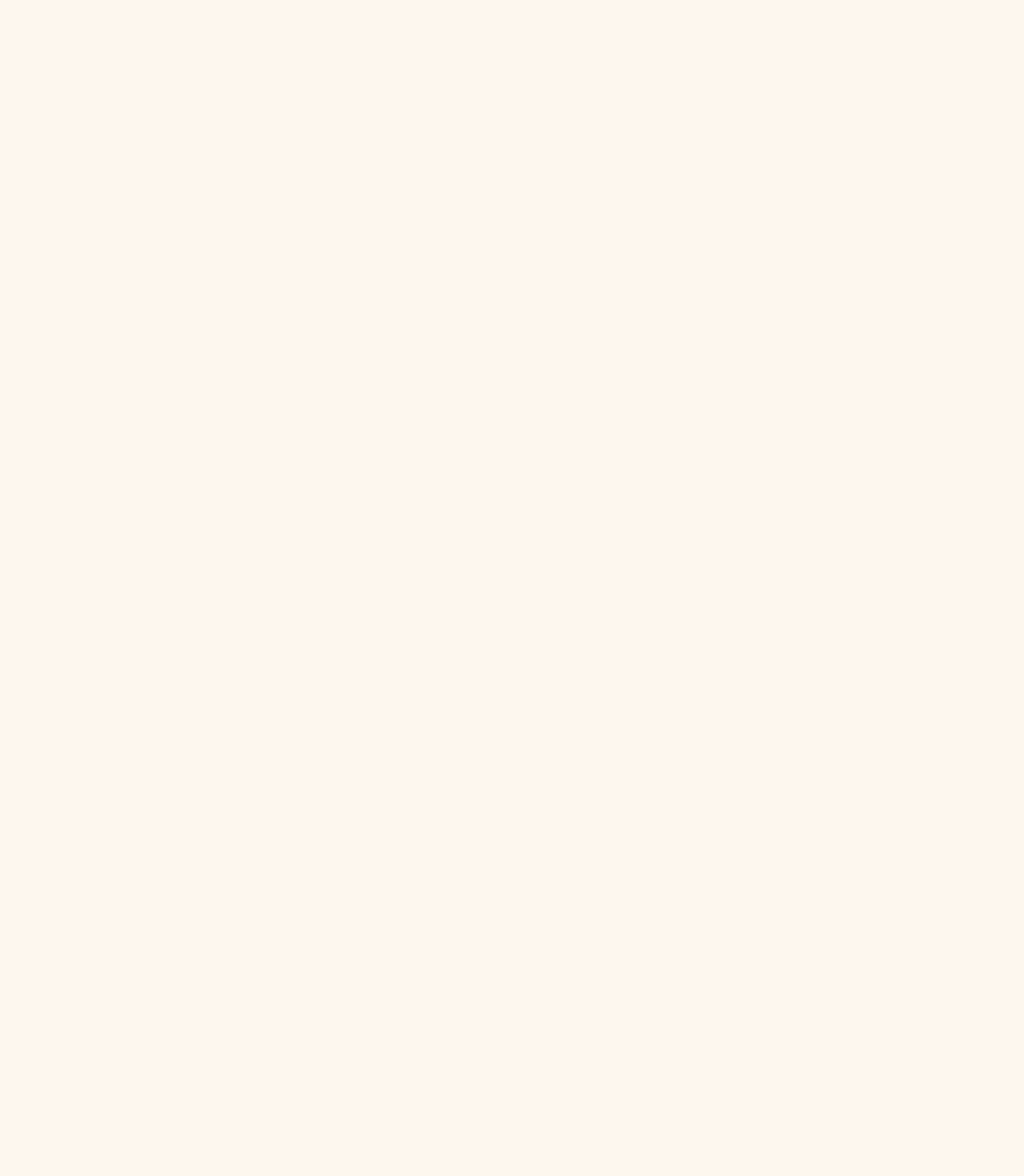
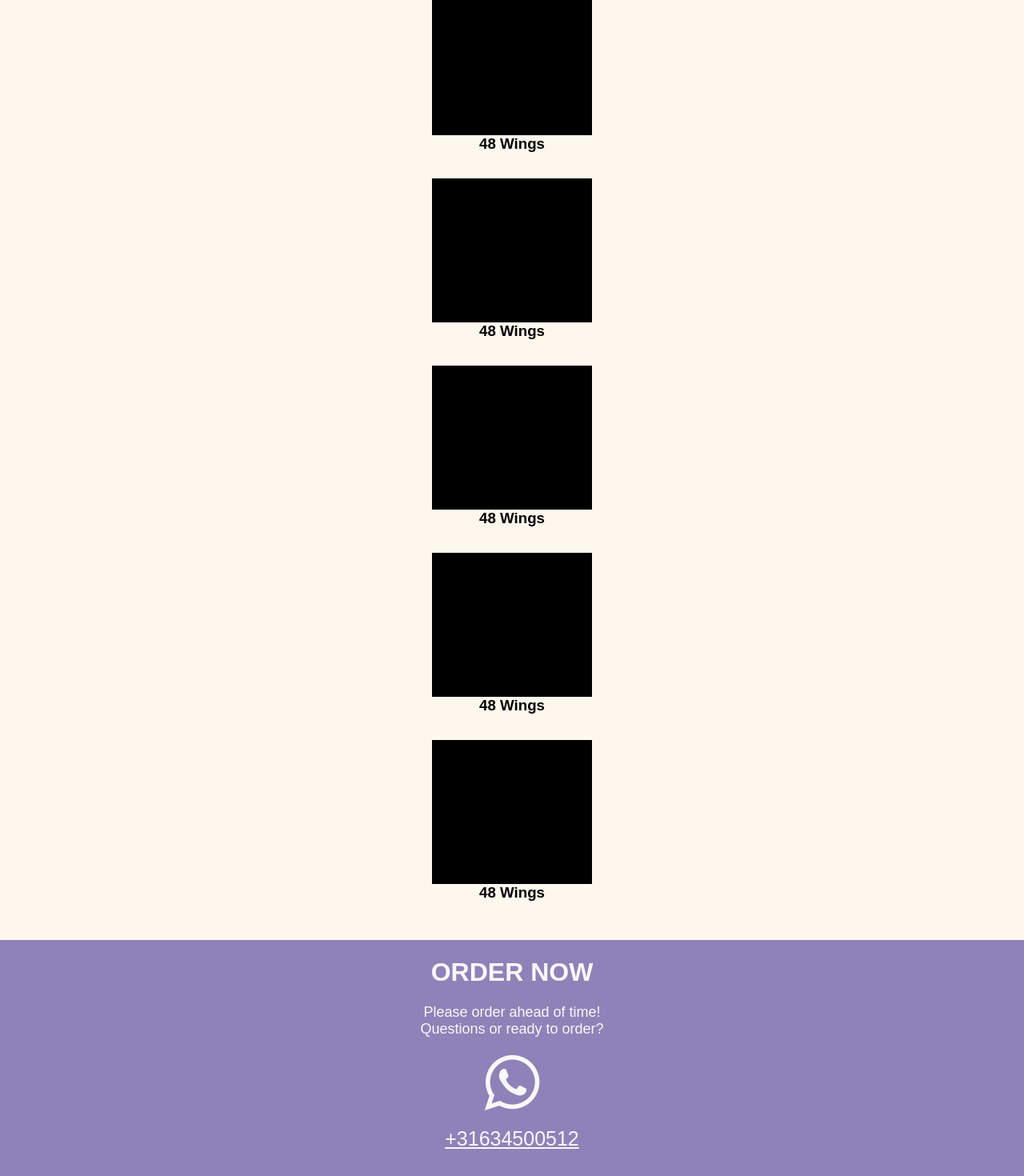
Before and after one commit to Brainilio/Rodrigues_TakeOut, a React (Create React App) app: page / in a window 1280 px wide. Shown: the part 2976-4446 px from the top of the page at 80% size. Before the commit the page ends 2625 px from the top, so only its background shows below. Built offline with nearby package versions, Linux system fonts and the light colour scheme.

Commit message:
finished the site sketch

```diff
--- a/public/index.html
+++ b/public/index.html
@@ -24,7 +24,13 @@
       work correctly both with client-side routing and a non-root public URL.
       Learn how to configure a non-root public URL by running `npm run build`.
     -->
-    <title>React App</title>
+		<!-- font awesome -->
+		<link
+			rel="stylesheet"
+			href="https://cdnjs.cloudflare.com/ajax/libs/font-awesome/4.7.0/css/font-awesome.min.css"
+		/>
+
+		<title>Rodrigues Takeout</title>
 	</head>
 	<body>
 		<noscript>You need to enable JavaScript to run this app.</noscript>
--- a/src/App.js
+++ b/src/App.js
@@ -76,9 +76,52 @@ function App() {
 						<h1>€25</h1>
 					</div>
 				</div>
-
 				<div className='side-divider'>
 					<h1>KICK UP SOME SAUCE</h1>
+				</div>
+				{/* Sauce row */}
+				<div className='size-row'>
+					{/* Single item */}
+					<div className='chicken-item-size'>
+						<div className='chicken-item-picture'></div>
+						{/* Single item description  */}
+						<h3>48 Wings</h3>
+					</div>
+					<div className='chicken-item-size'>
+						<div className='chicken-item-picture'></div>
+						{/* Single item description  */}
+						<h3>48 Wings</h3>
+					</div>
+					<div className='chicken-item-size'>
+						<div className='chicken-item-picture'></div>
+						{/* Single item description  */}
+						<h3>48 Wings</h3>
+					</div>
+					<div className='chicken-item-size'>
+						<div className='chicken-item-picture'></div>
+						{/* Single item description  */}
+						<h3>48 Wings</h3>
+					</div>
+					<div className='chicken-item-size'>
+						<div className='chicken-item-picture'></div>
+						{/* Single item description  */}
+						<h3>48 Wings</h3>
+					</div>
+					<div className='chicken-item-size'>
+						<div className='chicken-item-picture'></div>
+						{/* Single item description  */}
+						<h3>48 Wings</h3>
+					</div>
+				</div>
+				<div className='order-box'>
+					<h1>ORDER NOW</h1>
+					<span className='description-order'>
+						Please order ahead of time! <br /> Questions or ready to order?
+					</span>
+					<i className='fa fa-whatsapp'></i>
+					<span className='telephone-number'>
+						<a href='tel:+31634500512'>+31634500512</a>
+					</span>
 				</div>
 			</div>
 		</>
--- a/src/styles/index.scss
+++ b/src/styles/index.scss
@@ -1,6 +1,7 @@
 @import "./landing.scss";
 @import "./about.scss";
 @import "./menu.scss";
+@import "./order.scss";
 
 body {
 	margin: 0;
--- /dev/null
+++ b/src/styles/order.scss
@@ -0,0 +1,28 @@
+.order-box {
+	margin-top: 2rem;
+	background-color: #8e82b8;
+	width: 100%;
+	height: 100%;
+	display: flex;
+	justify-content: center;
+	align-items: center;
+	flex-flow: column;
+	color: rgb(248, 248, 248);
+
+	.description-order {
+		text-align: center;
+		font-size: 18px;
+	}
+	i {
+		margin: 1rem 0;
+		font-size: 80px;
+		color: rgb(248, 248, 248);
+	}
+	.telephone-number {
+		margin-bottom: 2rem;
+		a {
+			color: rgb(248, 248, 248);
+			font-size: 25px;
+		}
+	}
+}
--- a/src/styles/side-row.scss
+++ b/src/styles/side-row.scss
@@ -15,8 +15,8 @@
 		margin: 1em 0;
 
 		.chicken-item-picture {
-			width: 50%;
-			height: 150px;
+			width: 200px;
+			height: 180px;
 			background-color: black;
 		}
 
```
Also changed, not shown: 1 other file (tests, documents, lock files or other folders). Lines whose indentation alone changed are shown as unchanged.
